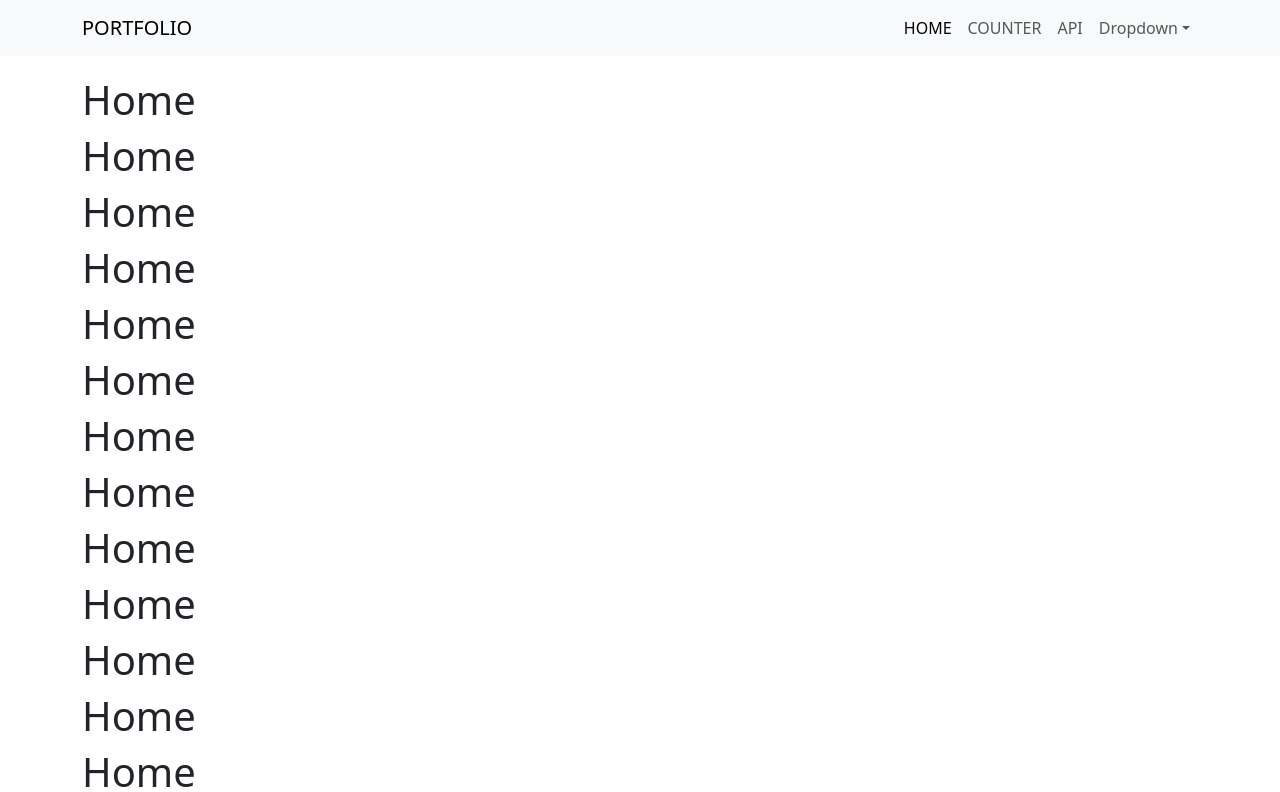
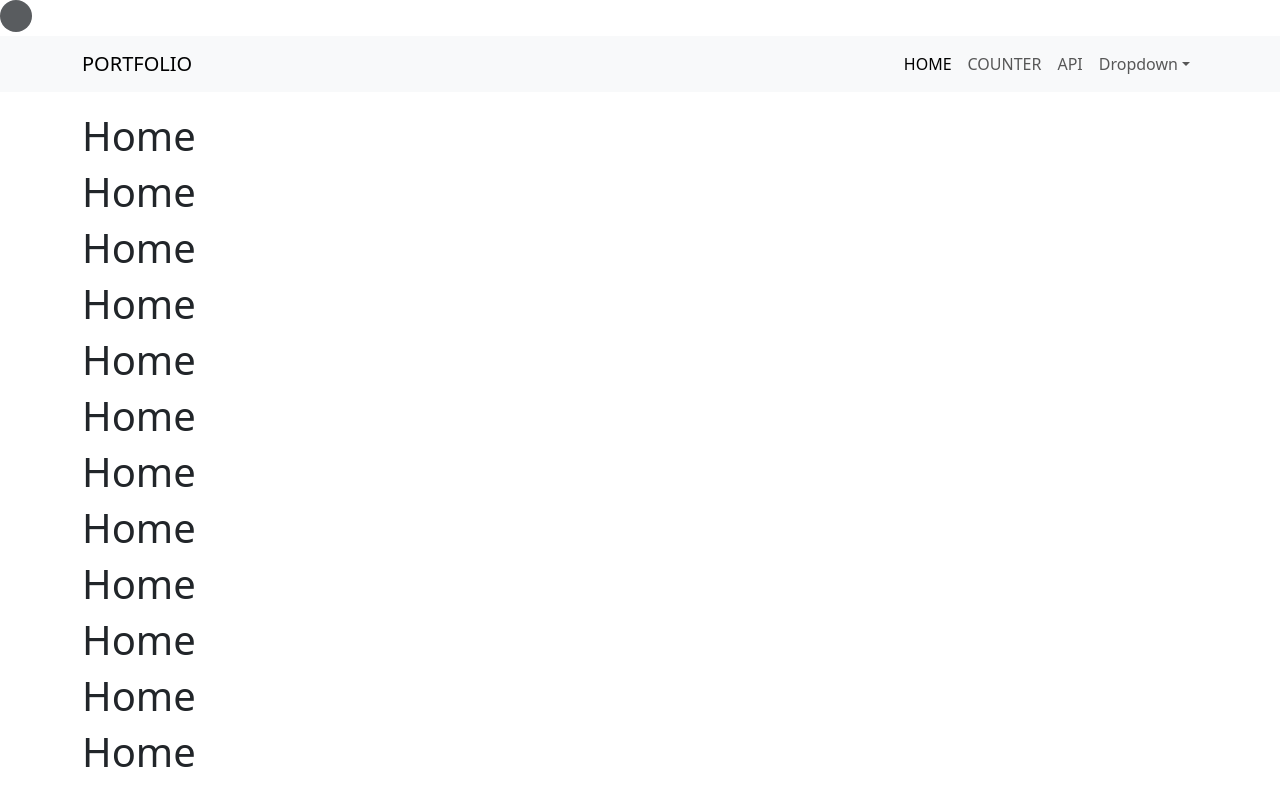
Before and after one commit to songnumber1/react-my-app, a React (Create React App) app: page / in a window 1280 px wide. Shown: the top 792 px of the page. Built offline with nearby package versions, Linux system fonts and the light colour scheme.

Commit message:
spinner 추가

```diff
--- a/src/layout/Layout.js
+++ b/src/layout/Layout.js
@@ -2,15 +2,21 @@ import React from 'react';
 import Footer from './Footer';
 import Header from './Header';
 import '../assert/css/layout/layout.css';
+import Spinner from 'react-bootstrap/Spinner';
 
 const Layout = ({ children }) => {
   return (
-    <div className="context">
-      <div className="main">
-        <Header />
-        {children}
+    <div>
+      <div>
+        <Spinner animation="grow" />
       </div>
-      <Footer />
+      <div className="context">
+        <div className="main">
+          <Header />
+          {children}
+        </div>
+        <Footer />
+      </div>
     </div>
   );
 };
```
